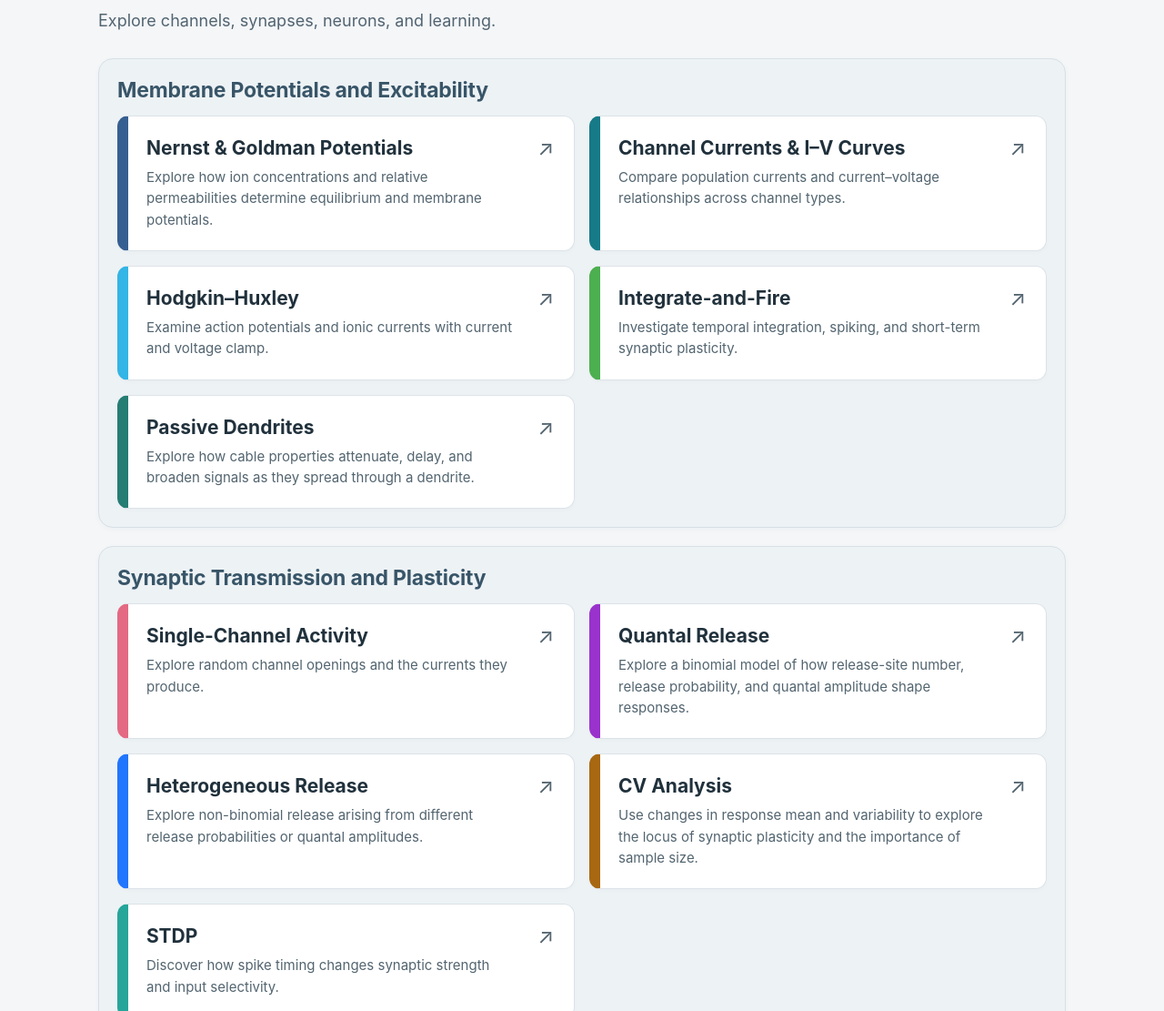
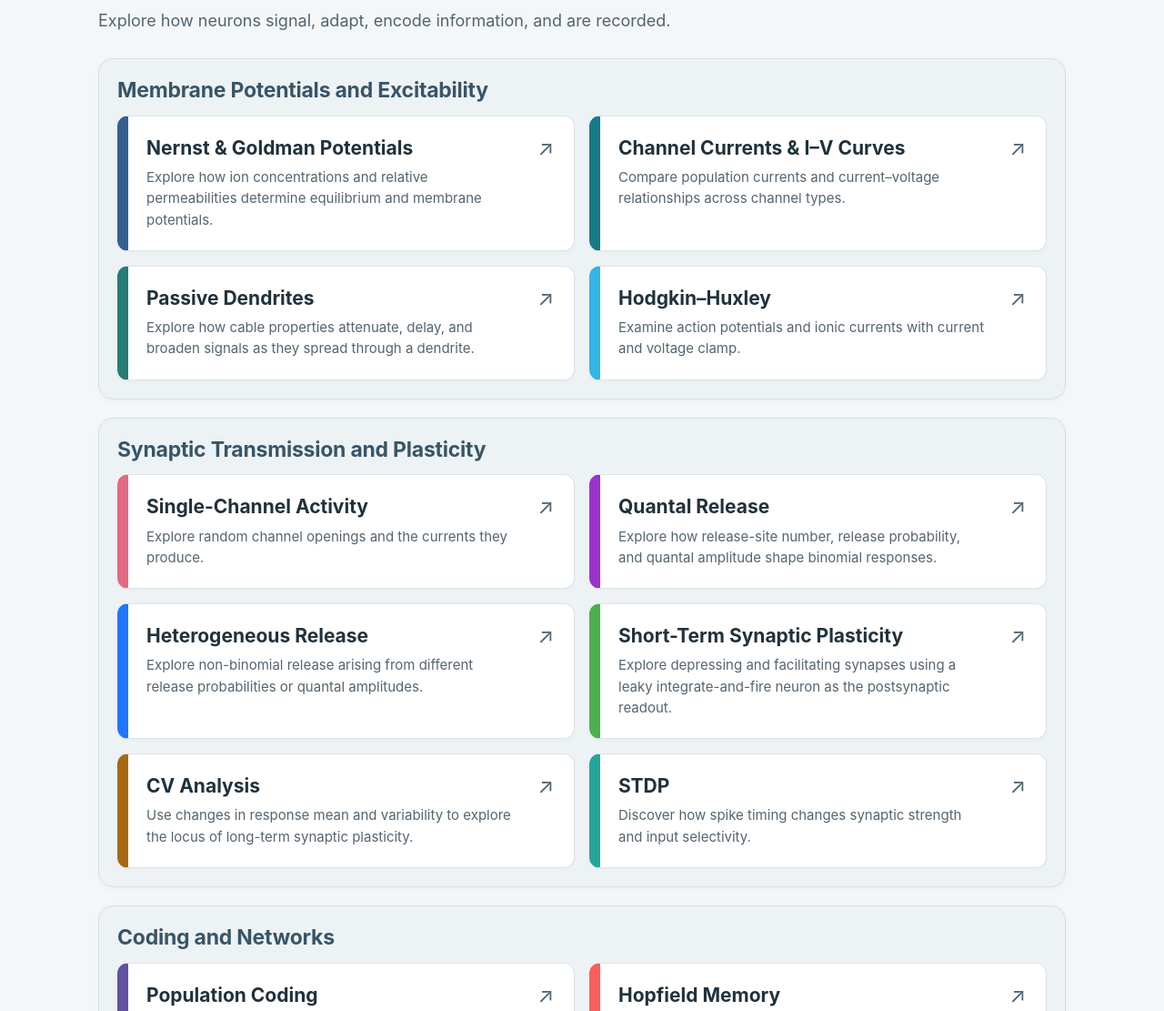
Before and after one commit to sjostromlab/SjostromLab.github.io, a plain HTML site: page index.html in a window 1280 px wide. Shown: the part 119-1230 px from the top of the page at 91% size. Drawn offline with Linux system fonts and the light colour scheme.

Commit message:
Updated main menu
Improved layout. Removed obsolete dependence on external css file.

```diff
--- a/index.html
+++ b/index.html
@@ -39,7 +39,7 @@
     <header>
       <p class="eyebrow">Sjöström Lab · McGill University</p>
       <h1>Interactive Neuroscience Simulations</h1>
-      <p class="intro">Explore channels, synapses, neurons, and learning.</p>
+      <p class="intro">Explore how neurons signal, adapt, encode information, and are recorded.</p>
     </header>
     <main>
       <section class="simulation-group" aria-labelledby="membrane-heading">
@@ -51,14 +51,11 @@
           <a class="card" target="ivCurvesSimulation" href="IVCurves/IVCurves.html" style="--accent: #167b87">
             <div><h2>Channel Currents &amp; I–V Curves</h2><p>Compare population currents and current–voltage relationships across channel types.</p></div><span class="arrow" aria-hidden="true">↗</span>
           </a>
+          <a class="card" target="passiveDendriteSimulation" href="PassiveDendrite/PassiveDendrite.html" style="--accent: #267d73">
+            <div><h2>Passive Dendrites</h2><p>Explore how cable properties attenuate, delay, and broaden signals as they spread through a dendrite.</p></div><span class="arrow" aria-hidden="true">↗</span>
+          </a>
           <a class="card" target="hhSimulation" href="HH/HH.html" style="--accent: #33b5e5">
             <div><h2>Hodgkin–Huxley</h2><p>Examine action potentials and ionic currents with current and voltage clamp.</p></div><span class="arrow" aria-hidden="true">↗</span>
-          </a>
-          <a class="card" target="lifSimulation" href="LIF/LIFSim.html" style="--accent: #4caf50">
-            <div><h2>Integrate-and-Fire</h2><p>Investigate temporal integration, spiking, and short-term synaptic plasticity.</p></div><span class="arrow" aria-hidden="true">↗</span>
-          </a>
-          <a class="card" target="passiveDendriteSimulation" href="PassiveDendrite/PassiveDendrite.html" style="--accent: #267d73">
-            <div><h2>Passive Dendrites</h2><p>Explore how cable properties attenuate, delay, and broaden signals as they spread through a dendrite.</p></div><span class="arrow" aria-hidden="true">↗</span>
           </a>
         </nav>
       </section>
@@ -70,13 +67,16 @@
             <div><h2>Single-Channel Activity</h2><p>Explore random channel openings and the currents they produce.</p></div><span class="arrow" aria-hidden="true">↗</span>
           </a>
           <a class="card" target="quantalReleaseSimulation" href="QuantalRelease/BinomSim.html" style="--accent: #9933cc">
-            <div><h2>Quantal Release</h2><p>Explore a binomial model of how release-site number, release probability, and quantal amplitude shape responses.</p></div><span class="arrow" aria-hidden="true">↗</span>
+            <div><h2>Quantal Release</h2><p>Explore how release-site number, release probability, and quantal amplitude shape binomial responses.</p></div><span class="arrow" aria-hidden="true">↗</span>
           </a>
           <a class="card" target="heterogeneousReleaseSimulation" href="HeterogeneousRelease/HeterogeneousSimulation.html" style="--accent: #2176ff">
             <div><h2>Heterogeneous Release</h2><p>Explore non-binomial release arising from different release probabilities or quantal amplitudes.</p></div><span class="arrow" aria-hidden="true">↗</span>
           </a>
+          <a class="card" target="lifSimulation" href="LIF/LIFSim.html" style="--accent: #4caf50">
+            <div><h2>Short-Term Synaptic Plasticity</h2><p>Explore depressing and facilitating synapses using a leaky integrate-and-fire neuron as the postsynaptic readout.</p></div><span class="arrow" aria-hidden="true">↗</span>
+          </a>
           <a class="card" target="cvAnalysisSimulation" href="CVAnalysis/CVAnalysis.html" style="--accent: #a86812">
-            <div><h2>CV Analysis</h2><p>Use changes in response mean and variability to explore the locus of synaptic plasticity and the importance of sample size.</p></div><span class="arrow" aria-hidden="true">↗</span>
+            <div><h2>CV Analysis</h2><p>Use changes in response mean and variability to explore the locus of long-term synaptic plasticity.</p></div><span class="arrow" aria-hidden="true">↗</span>
           </a>
           <a class="card" target="stdpSimulation" href="STDP/STDPSim.html" style="--accent: #26a69a">
             <div><h2>STDP</h2><p>Discover how spike timing changes synaptic strength and input selectivity.</p></div><span class="arrow" aria-hidden="true">↗</span>
@@ -103,14 +103,14 @@
             <div><h2>Series Resistance in Current Clamp</h2><p>Explore how electrode resistance and capacitance distort passive responses, action potentials, and EPSPs.</p></div><span class="arrow" aria-hidden="true">↗</span>
           </a>
           <a class="card" target="voltageClampRsSimulation" href="VoltageClampRs/index.html" style="--accent: #76506f">
-            <div><h2>Series Resistance in Voltage Clamp</h2><p>Explore clamp error, current measurement, compensation, and post-hoc correction of I–V relations.</p></div><span class="arrow" aria-hidden="true">↗</span>
+            <div><h2>Series Resistance in Voltage Clamp</h2><p>Explore clamp error, current measurement, compensation, and post hoc correction of I–V relations.</p></div><span class="arrow" aria-hidden="true">↗</span>
           </a>
         </nav>
       </section>
       <details id="help">
         <summary>How to use these simulations</summary>
         <p>Choose a simulation to open it in a new tab, then adjust its controls to explore how the model behaves. This menu stays open in its original tab, so you can return here to choose another simulation.</p>
-        <p>Selected simulations offer adjustable graph text and data downloads. Use a graph’s camera button to save a PNG image for notes or teaching materials.</p>
+        <p>Selected simulations offer adjustable graph text and CSV data export. Use a graph’s camera button to save a PNG image for notes or teaching materials.</p>
       </details>
     </main>
     <footer>
```
